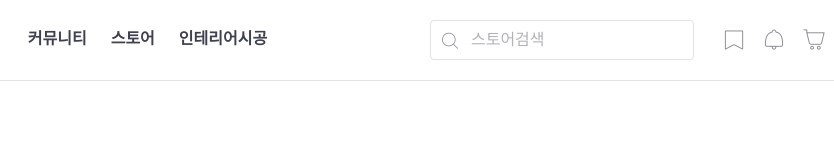
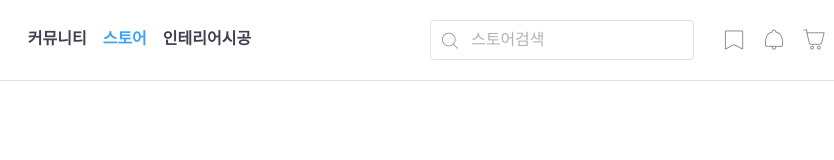
Before and after one commit to ghialee/tomorrow-house, a website: page index.html in a window 1280 px wide. Shown: the full height of the page, 218-1052 px from the left. Drawn offline with nearby package versions, Linux system fonts and the light colour scheme; files that its build step writes are made by us from their sources; files whose address does not match are found by name.

Commit message:
🚧 Add is-active style for gnb-nav-item link

```diff
--- a/index.html
+++ b/index.html
@@ -36,7 +36,9 @@
                   <h2 class="visually-hidden">메뉴</h2>
                   <ul class="gnb-nav-list">
                     <li class="gnb-nav-item"><a href="/">커뮤니티</a></li>
-                    <li class="gnb-nav-item"><a href="/">스토어</a></li>
+                    <li class="gnb-nav-item is-active">
+                      <a href="/">스토어</a>
+                    </li>
                     <li class="gnb-nav-item"><a href="/">인테리어시공</a></li>
                   </ul>
                 </nav>
--- a/styles/components/_gnb-nav.scss
+++ b/styles/components/_gnb-nav.scss
@@ -1,15 +1,28 @@
+$padding: 8px;
+
 .gnb-nav {
   &-list {
     @include flexbox(start);
+    margin-left: -($padding);
   }
   &-item {
-    margin-right: 24px;
+    margin-right: 24px-($padding * 2);
+
+    &.is-active,
+    &:hover {
+      a {
+        color: $blue;
+      }
+    }
+
     &:last-child {
       margin-right: 0;
     }
+
     a {
       @include text-style(18px, $primary);
       font-weight: 700;
+      padding: $padding;
     }
   }
 }
```
